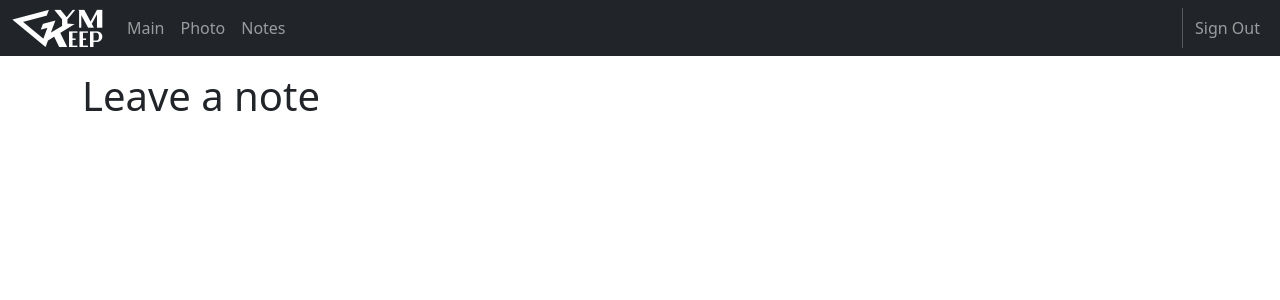
After one commit to Pavhom/GymKeeper, a Django app: template mainscreen/templates/mainscreen/photo.html in a window 1280 px wide. The commit adds this page. Shown: the top 300 px of the page. Run offline with Django 3.2, Linux system fonts and the light colour scheme; the template is opened without the code that fills it, so the values that code supplies are empty.

```diff
--- a/mainscreen/templates/mainscreen/body.html
+++ b/mainscreen/templates/mainscreen/body.html
@@ -1,7 +1,7 @@
 {% load static %}
 <html lang="en">
 <head>
-    <meta charset="UTF-8">
+    <meta charset="UTF-8" name="viewport" content="width=device-width">
     <title>Gym Keep</title>
     <link href="https://cdn.jsdelivr.net/npm/bootstrap@5.2.0-beta1/dist/css/bootstrap.min.css" rel="stylesheet" integrity="sha384-0evHe/X+R7YkIZDRvuzKMRqM+OrBnVFBL6DOitfPri4tjfHxaWutUpFmBp4vmVor" crossorigin="anonymous">
     <link rel="stylesheet" href="{% static 'css/mainscreen.css' %}">
--- /dev/null
+++ b/mainscreen/templates/mainscreen/photo.html
@@ -0,0 +1,8 @@
+{% extends 'mainscreen/body.html' %}
+{% load static %}
+{% block content %}
+<div class="container mt-3">
+    <h1>Leave a note</h1>
+
+</div>
+{% endblock %}
--- a/mainscreen/templates/mainscreen/post_list.html
+++ b/mainscreen/templates/mainscreen/post_list.html
@@ -21,7 +21,10 @@
     {% for post in posts %}
         <div class="row main_content bg-dark text-white align-items-center">
             <div class="col text-break">
-                <h1><a class="btn btn-outline-light" role="button" href="{% url 'trainin_detail' pk=post.pk %}">{{ post.training_name }} - {{ post.created_date }}</a></h1>
+                <h4>{{ post.training_name }} - {{ post.created_date }}</h4>
+            </div>
+            <div class="col-sm-2">
+                <a class="btn btn-primary btn-sm" role="button" href="{% url 'trainin_detail' pk=post.pk %}">Edit</a>
             </div>
             <div class="col-sm-2">
                 <a class="btn btn-danger btn-sm" role="button" href="{% url 'delete' post.id %}">Delete</a>
--- a/mainscreen/urls.py
+++ b/mainscreen/urls.py
@@ -10,6 +10,7 @@ urlpatterns = [
     path('post/<int:pk>/', views.training_detail, name='trainin_detail'),
     path('post/<int:pk>/delete', views.TrainingDelete.as_view(), name='delete'),
     path('post/<int:pk>/exercise_delete', views.ExerciseDelete.as_view(), name='exercise_delete'),
+    # path('photo/', views.photo, name='photo'),
     path('notes/', views.notes_list, name='notes_list'),
     path('notes/<int:pk>/', views.NoteUpdate.as_view(), name='note_edit'),
     path('notes/<int:pk>/note_delete', views.NoteDelete.as_view(), name='note_delete'),
--- a/mainscreen/views.py
+++ b/mainscreen/views.py
@@ -64,6 +64,10 @@ def notes_list(request):
     return render(request, 'mainscreen/notes.html', {'notes': notes, 'form': form, 'page': page})
 
 
+# def photo(request):
+#     pass
+
+
 def training_detail(request, pk):
     post = get_object_or_404(Post, pk=pk)
     exercise = Exercise.objects.filter(tr_post=pk)
```
